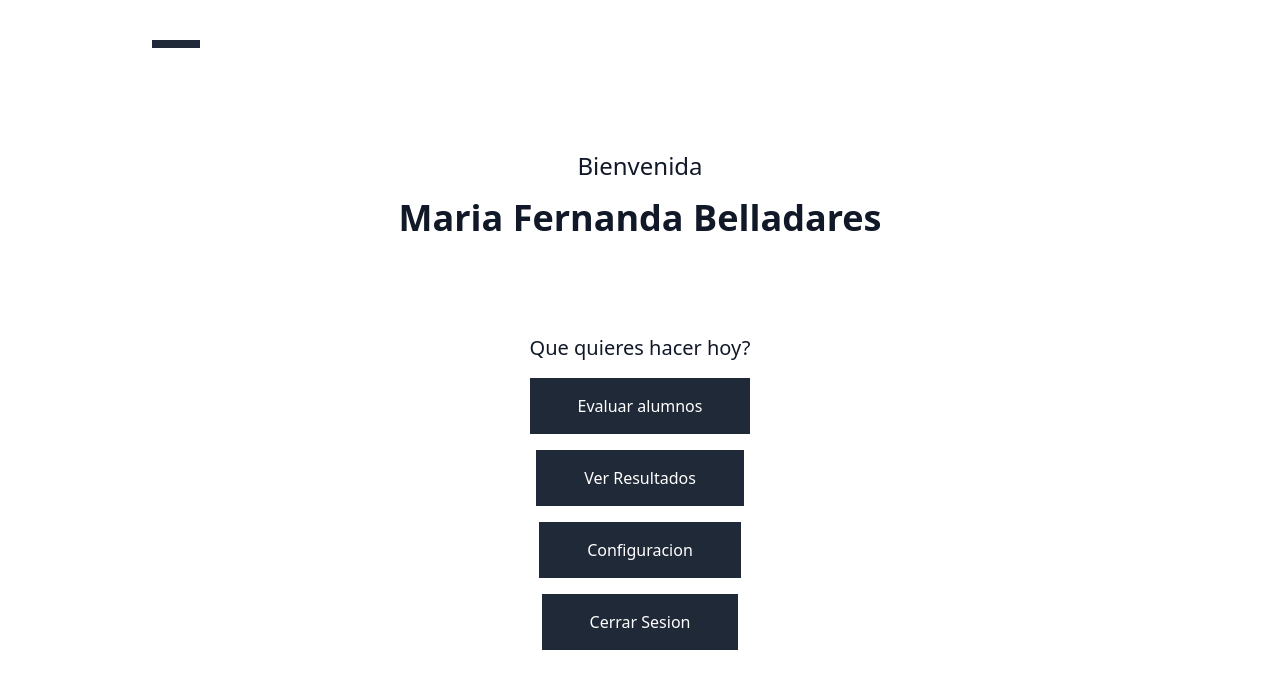
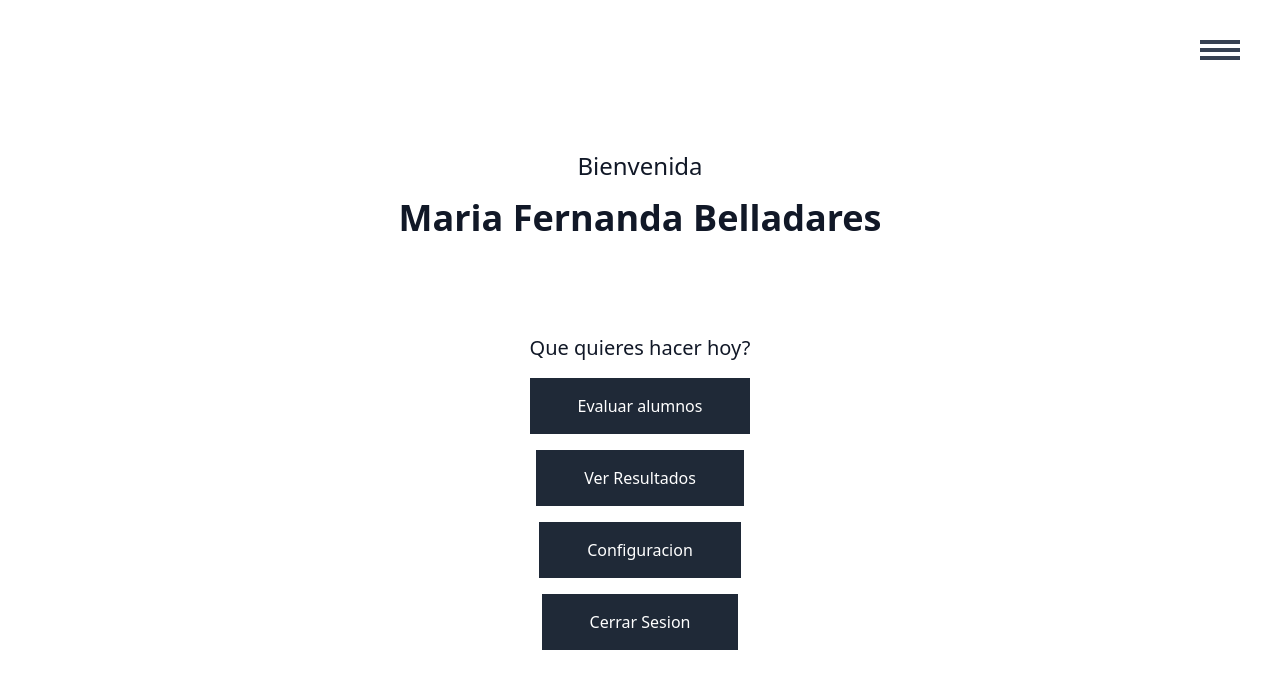
Before and after one commit to camunoz2/parvulapps, a Next.js app: page /dashboard in a window 1280 px wide. Shown: the top 688 px of the page. Built offline with nearby package versions, Linux system fonts and the light colour scheme.

Commit message:
added menu transitions

```diff
--- a/components/UI/Menu.tsx
+++ b/components/UI/Menu.tsx
@@ -1,9 +1,19 @@
+import { useState } from 'react'
+
 const Menu = () => {
+  const line = 'w-10 h-1 bg-gray-700 transition-all'
+  const [open, setOpen] = useState(false)
+
   return (
-    <div className="absolute left-10 top-10 z-20 flex gap-2">
-      <div className="w-12 h-2 bg-gray-80 0" />
-      <div className="w-12 h-2 bg-gray-80 0" />
-      <div className="w-12 h-2 bg-gray-800" />
+    <div
+      onClick={() => setOpen(!open)}
+      className="absolute right-10 top-10 z-20"
+    >
+      <div className="flex flex-col gap-1">
+        <div className={`${line} ${open ? 'rotate-45 translate-y-2' : ''}`} />
+        <div className={`${line} ${open ? 'opacity-0' : ''}`} />
+        <div className={`${line} ${open ? '-rotate-45 -translate-y-2' : ''}`} />
+      </div>
     </div>
   )
 }
```
